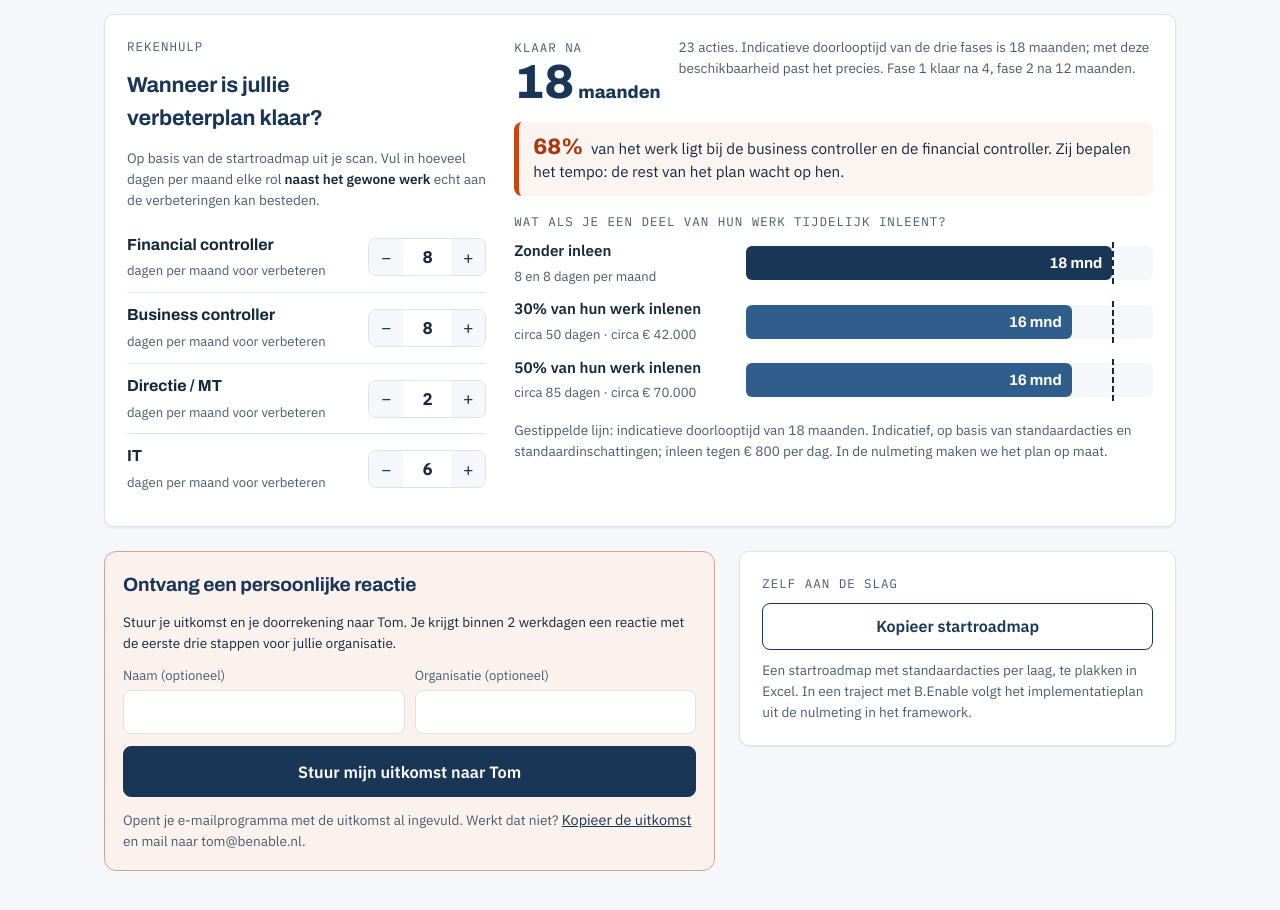
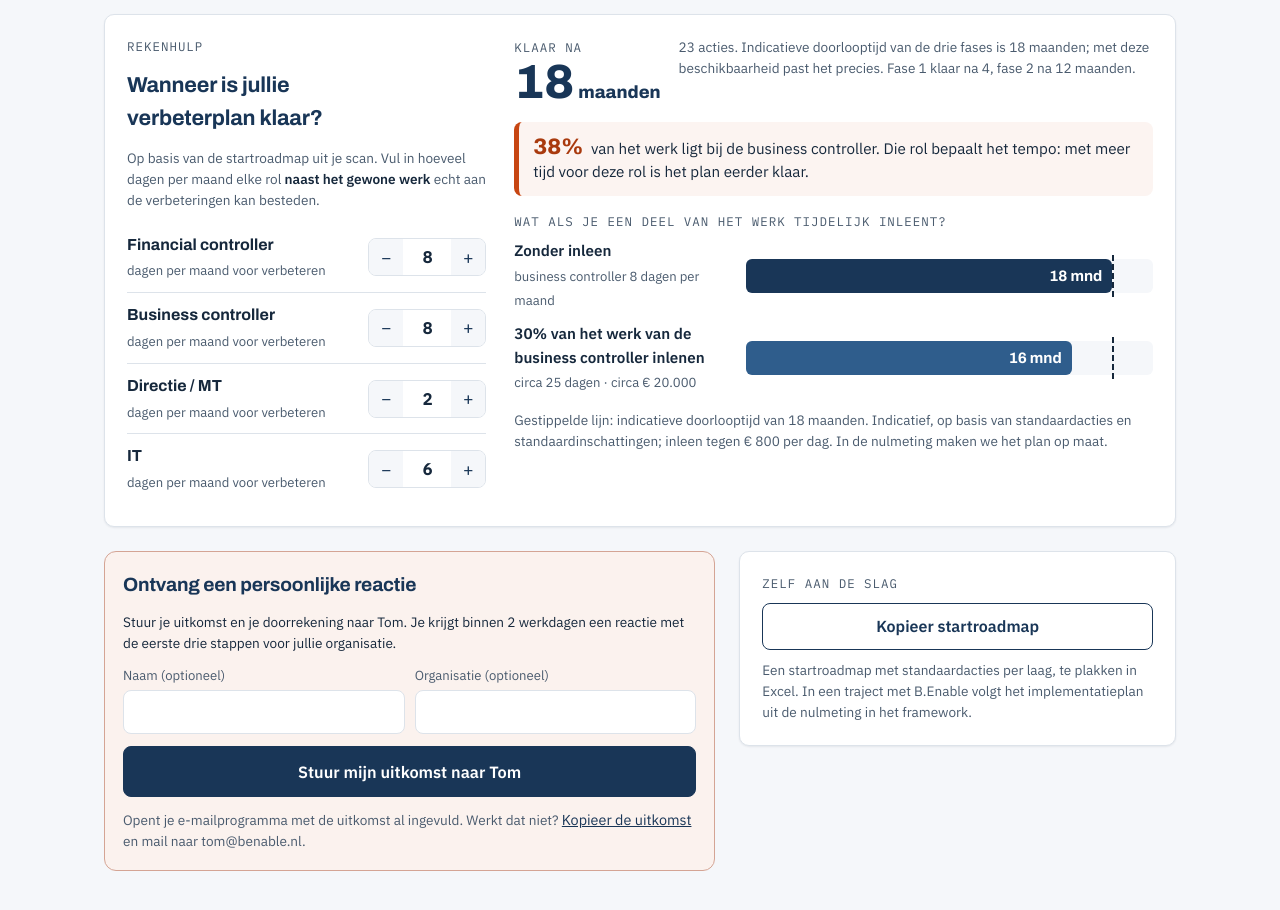
Before and after one commit to tpsloots-alt/b-enable-scan, a plain HTML site: page index.html in a window 1280 px wide. Shown: the part 1900-2810 px from the top of the page. Drawn offline with Linux system fonts and the light colour scheme.

Commit message:
Rekenhulp: tempo bepaald door de rol die het plan echt afremt (ook IT)
- 'Wie bepaalt het tempo' via gevoeligheid: welke rol met meer tijd het
  plan minstens twee maanden eerder klaar maakt
- Inleen-opties voor die rol(len); ook de twee drukste rollen samen
- 'Niemand remt het plan' als extra tijd niets oplevert
- Grotere inleen alleen tonen als die meer oplevert; 1 maand/maanden

Co-Authored-By: Claude Opus 5.5 <noreply@anthropic.com>
Claude-Session: https://claude.ai/code/session_019WtVV5foP33gMwxN11dXJC

```diff
--- a/index.html
+++ b/index.html
@@ -271,7 +271,7 @@ footer{padding:28px 0 48px;color:var(--muted);font-size:.85rem;border-top:1px so
         <div class="calc-out" aria-live="polite">
           <div class="calc-big"><div><div class="kicker">Klaar na</div><div class="v" id="calcEnd"></div></div><p class="note" id="calcEndTxt" style="flex:1;min-width:200px"></p></div>
           <div class="calc-tempo" id="calcTempo"></div>
-          <div><div class="kicker" style="margin-bottom:8px">Wat als je een deel van hun werk tijdelijk inleent?</div><div class="cbars" id="calcBars"></div></div>
+          <div><div class="kicker" style="margin-bottom:8px">Wat als je een deel van het werk tijdelijk inleent?</div><div class="cbars" id="calcBars"></div></div>
           <p class="note" id="calcNote"></p>
         </div>
       </div>
@@ -640,28 +640,39 @@ footer{padding:28px 0 48px;color:var(--muted);font-size:.85rem;border-top:1px so
     if(a.eig!==from){a.uit.forEach(function(u){if(u[0]===from)u[1]-=p;});a.uit=a.uit.filter(function(u){return u[1]>0;});}
     var t=a.uit.filter(function(u){return u[0]==="Inleen";})[0];if(t)t[1]+=p;else a.uit.push(["Inleen",p]);return DAG[a.maat]*p/100;}
   function inroosteren(acts){
-    var load={},rank={Hoog:0,Midden:1,Laag:2},MW={S:0,M:1,L:2,XL:3},prevEnd=0,fEnd=[];
-    acts.forEach(function(a){var need=1;sharesOf(a).forEach(function(s){need=Math.max(need,Math.ceil(DAG[a.maat]*s[1]/Math.max(0.5,capOfR(s[0]))-1e-9));});a.dur=Math.max(MND[a.maat],need);});
+    var load={},rank={Hoog:0,Midden:1,Laag:2},MW={S:0,M:1,L:2,XL:3},prevEnd=0,fEnd=[],rem={};
+    function remt(e){if(e!=="Inleen")rem[e]=(rem[e]||0)+1;}
+    acts.forEach(function(a){var need=1,wie=null;sharesOf(a).forEach(function(s){var n=Math.ceil(DAG[a.maat]*s[1]/Math.max(0.5,capOfR(s[0]))-1e-9);if(n>need){need=n;wie=s[0];}});a.dur=Math.max(MND[a.maat],need);if(need>MND[a.maat]&&wie)remt(wie);});
     for(var f=0;f<3;f++){
       var pool=acts.filter(function(a){return a.f===f;}).sort(function(a,b){return rank[a.prio]-rank[b.prio]||MW[a.maat]-MW[b.maat]||a.laag-b.laag;});
       var base=f===0?FASE_W[0][0]:prevEnd+1;
-      pool.forEach(function(a){var s=base,sh=sharesOf(a);
-        for(var t=0;t<120;t++,s++){var ok=sh.every(function(x){var d=DAG[a.maat]*x[1]/a.dur;for(var m=s;m<s+a.dur;m++){var cur=(load[x[0]]||{})[m]||0;if(cur>0&&cur+d>capOfR(x[0])+1e-9)return false;}return true;});if(ok)break;}
+      pool.forEach(function(a){var s=base,sh=sharesOf(a),blok=null;
+        for(var t=0;t<120;t++,s++){var ok=sh.every(function(x){var d=DAG[a.maat]*x[1]/a.dur;for(var m=s;m<s+a.dur;m++){var cur=(load[x[0]]||{})[m]||0;if(cur>0&&cur+d>capOfR(x[0])+1e-9){blok=x[0];return false;}}return true;});if(ok)break;}
+        if(s>base&&blok)remt(blok);
         a.start=s;sh.forEach(function(x){var d=DAG[a.maat]*x[1]/a.dur;load[x[0]]=load[x[0]]||{};for(var m=s;m<s+a.dur;m++)load[x[0]][m]=(load[x[0]][m]||0)+d;});});
       if(pool.length)prevEnd=Math.max(prevEnd,Math.max.apply(null,pool.map(function(a){return a.start+a.dur-1;})));
       fEnd.push(prevEnd);
     }
     var per={};acts.forEach(function(a){sharesOf(a).forEach(function(s){if(s[0]!=="Inleen")per[s[0]]=(per[s[0]]||0)+DAG[a.maat]*s[1];});});
-    return {end:prevEnd,fEnd:fEnd,per:per};
+    return {end:prevEnd,fEnd:fEnd,per:per,rem:rem};
   }
   function kopie(acts){return acts.map(function(a){var b={};for(var k in a)b[k]=a[k];b.uit=a.uit.map(function(u){return u.slice();});return b;});}
   function rekenen(){
     var acts=calcActs();if(!acts.length)return null;
     var basis=inroosteren(kopie(acts));
-    var tot=0,lijst=Object.keys(basis.per).map(function(e){tot+=basis.per[e];return [e,basis.per[e]];}).filter(function(x){return !/^directie/i.test(x[0]);}).sort(function(a,b){return b[1]-a[1];});
-    var top=lijst.slice(0,2).map(function(x){return x[0];}),aandeel=tot?lijst.slice(0,2).reduce(function(s,x){return s+x[1];},0)/tot:0;
-    var opties=[30,50].map(function(pc){var k=kopie(acts),dagen=0;k.forEach(function(a){top.forEach(function(e){dagen+=moveTo(a,e,pc);});});var r=inroosteren(k);return {pc:pc,end:r.end,dagen:dagen,kosten:dagen*TARIEF};});
-    return {acts:acts.length,basis:basis,top:top,aandeel:aandeel,opties:opties};
+    var tot=0;Object.keys(basis.per).forEach(function(e){tot+=basis.per[e];});
+    /* Wie bepaalt het tempo: de rollen op wie acties moeten wachten (of die acties langer laten duren), niet per se de drukste. */
+    /* Gevoeligheid: met dubbele beschikbaarheid voor één rol, hoeveel eerder is het plan klaar? Wie het meeste scheelt, bepaalt het tempo. */
+    var winst={};ROLES.forEach(function(r){var e=r[0];if(!basis.per[e])return;var oud=CAP[e];CAP[e]=Math.min(40,oud*2);var w=basis.end-inroosteren(kopie(acts)).end;CAP[e]=oud;if(w>=2)winst[e]=w;});
+    var top=Object.keys(winst).sort(function(a,b){return winst[b]-winst[a]||(basis.rem[b]||0)-(basis.rem[a]||0)||(basis.per[b]||0)-(basis.per[a]||0);}).slice(0,2);
+    function optiesVoor(doel){return doel.length?[30,50].map(function(pc){var k=kopie(acts),dagen=0;k.forEach(function(a){doel.forEach(function(e){dagen+=moveTo(a,e,pc);});});var r=inroosteren(k);return {pc:pc,end:r.end,dagen:dagen,kosten:dagen*TARIEF};}):[];}
+    function beste(o){return o.length?Math.min.apply(null,o.map(function(x){return x.end;})):basis.end;}
+    var doel=top.filter(function(e){return !/^directie/i.test(e);}),opties=optiesVoor(doel);
+    /* Samen remmen kan anders uitpakken dan los: vergelijk ook de twee drukste rollen samen (zonder directie). */
+    if(top.length){var druk=Object.keys(basis.per).filter(function(e){return !/^directie/i.test(e);}).sort(function(a,b){return basis.per[b]-basis.per[a];}).slice(0,2);
+      if(druk.join()!==doel.join()){var o2=optiesVoor(druk);if(beste(o2)<beste(opties)-1){doel=druk;opties=o2;top=druk.concat(top.filter(function(e){return druk.indexOf(e)<0&&/^directie/i.test(e);})).slice(0,2);}}}
+    var aandeel=tot?top.reduce(function(s,e){return s+(basis.per[e]||0);},0)/tot:0;
+    return {acts:acts.length,basis:basis,top:top,doel:doel,aandeel:aandeel,opties:opties};
   }
   var ROLNAAM={"Financial control":"de financial controller","Business control":"de business controller","IT":"IT","Directie":"de directie"};
   function en(a){return a.length<2?(a[0]||""):a.slice(0,-1).join(", ")+" en "+a[a.length-1];}
@@ -679,11 +690,12 @@ footer{padding:28px 0 48px;color:var(--muted);font-size:.85rem;border-top:1px so
     if(!CALC){endEl.textContent="–";document.getElementById("calcEndTxt").textContent="Alle lagen staan op niveau 4: er is geen startroadmap om door te rekenen.";document.getElementById("calcTempo").innerHTML="";document.getElementById("calcBars").innerHTML="";document.getElementById("calcNote").textContent="";return;}
     var b=CALC.basis,ROAD=FASE_W[2][1],late=b.end>ROAD;
     endEl.className="v"+(late?" late":"");endEl.innerHTML=b.end+"<small>maanden</small>";
-    document.getElementById("calcEndTxt").textContent=CALC.acts+" acties. Indicatieve doorlooptijd van de drie fases is "+ROAD+" maanden; "+(late?"met deze beschikbaarheid duurt het "+(b.end-ROAD)+" maanden langer.":b.end<ROAD?"met deze beschikbaarheid kan het sneller.":"met deze beschikbaarheid past het precies.")+" Fase 1 klaar na "+b.fEnd[0]+", fase 2 na "+b.fEnd[1]+" maanden.";
-    var nm=CALC.top.map(function(e){return ROLNAAM[e]||e;});
-    document.getElementById("calcTempo").innerHTML='<b class="p">'+Math.round(CALC.aandeel*100)+'%</b> van het werk ligt bij '+esc(en(nm))+'. Zij bepalen het tempo: de rest van het plan wacht op hen.';
-    var rows=[["Zonder inleen",CAP[CALC.top[0]]+(CALC.top[1]?" en "+CAP[CALC.top[1]]:"")+" dagen per maand",b.end,late?"late":"base"]].concat(CALC.opties.filter(function(o){return o.end<b.end;}).map(function(o){return [o.pc+"% van hun werk inlenen","circa "+rd5(o.dagen)+" dagen · circa "+eur(o.kosten),o.end,"inl"];}));
-    if(rows.length===1)rows.push(["Tijdelijk inlenen","levert hier geen tijdwinst op",b.end,"inl"]);
+    document.getElementById("calcEndTxt").textContent=CALC.acts+" acties. Indicatieve doorlooptijd van de drie fases is "+ROAD+" maanden; "+(late?"met deze beschikbaarheid duurt het "+(b.end-ROAD)+(b.end-ROAD===1?" maand":" maanden")+" langer.":b.end<ROAD?"met deze beschikbaarheid kan het sneller.":"met deze beschikbaarheid past het precies.")+" Fase 1 klaar na "+b.fEnd[0]+", fase 2 na "+b.fEnd[1]+" maanden.";
+    var nm=CALC.top.map(function(e){return ROLNAAM[e]||e;}),een=CALC.top.length===1;
+    document.getElementById("calcTempo").innerHTML=CALC.top.length?'<b class="p">'+Math.round(CALC.aandeel*100)+'%</b> van het werk ligt bij '+esc(en(nm))+'. '+(een?'Die rol bepaalt':'Zij bepalen')+' het tempo: met meer tijd voor '+(een?'deze rol':'hen')+' is het plan eerder klaar.'+(CALC.doel.length<CALC.top.length?' Directiewerk kun je niet inlenen; daar helpt alleen meer tijd vrijmaken.':''):'<b>Niemand remt het plan.</b> De looptijd volgt uit de doorlooptijd van de acties en de volgorde van de fases; meer dagen of inleen maakt het niet sneller.';
+    var sub=CALC.doel.length?CALC.doel.map(function(e){return (ROLNAAM[e]||e).replace(/^de /,"")+" "+CAP[e];}).join(", ")+" dagen per maand":"huidige beschikbaarheid";
+    var rows=[["Zonder inleen",sub,b.end,late?"late":"base"]].concat((function(){var best=b.end;return CALC.opties.filter(function(o){if(o.end<best){best=o.end;return true;}return false;});})().map(function(o){return [o.pc+"% van "+(CALC.doel.length===1?"het werk van "+(ROLNAAM[CALC.doel[0]]||CALC.doel[0]):"hun werk")+" inlenen","circa "+rd5(o.dagen)+" dagen · circa "+eur(o.kosten),o.end,"inl"];}));
+    if(rows.length===1&&CALC.top.length)rows.push(["Tijdelijk inlenen","levert hier geen tijdwinst op",b.end,"inl"]);
     var max=Math.max(ROAD+2,Math.max.apply(null,rows.map(function(r){return r[2];}))+1);
     document.getElementById("calcBars").innerHTML=rows.map(function(r,i){return '<div class="cbar"><div class="l"><b>'+esc(r[0])+'</b><span>'+esc(r[1])+'</span></div><div class="ctrack"><div class="cfill '+r[3]+'" style="width:'+(r[2]/max*100).toFixed(1)+'%">'+r[2]+' mnd</div>'+(i===0?'<span class="cref" style="left:'+(ROAD/max*100).toFixed(1)+'%" title="Indicatieve doorlooptijd: '+ROAD+' maanden"></span>':'<span class="cref" style="left:'+(ROAD/max*100).toFixed(1)+'%"></span>')+'</div></div>';}).join("");
     document.getElementById("calcNote").innerHTML="Gestippelde lijn: indicatieve doorlooptijd van "+ROAD+" maanden. Indicatief, op basis van standaardacties en standaardinschattingen; inleen tegen € "+TARIEF+" per dag. In de nulmeting maken we het plan op maat.";
```
